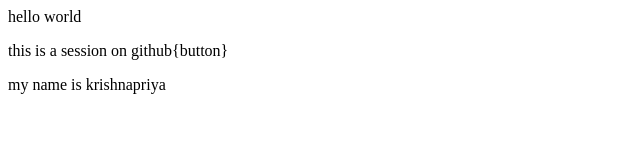
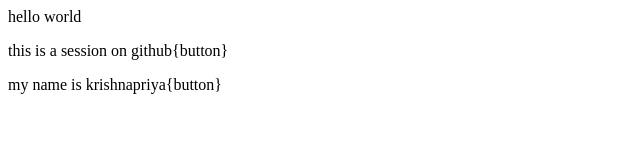
Before and after one commit to KrishnapriyaKM05/gitacm, a plain HTML site: page index.html in a window 1280 px wide. Shown: the full height of the page, 0-640 px from the left. Drawn offline with Linux system fonts and the light colour scheme.

Commit message:
adding button

```diff
--- a/index.html
+++ b/index.html
@@ -1,3 +1,3 @@
 <p>hello world</p>
 <p>this is a session on github{button}</p>
-<p>my name is krishnapriya</p>
+<p>my name is krishnapriya{button}</p>
```
